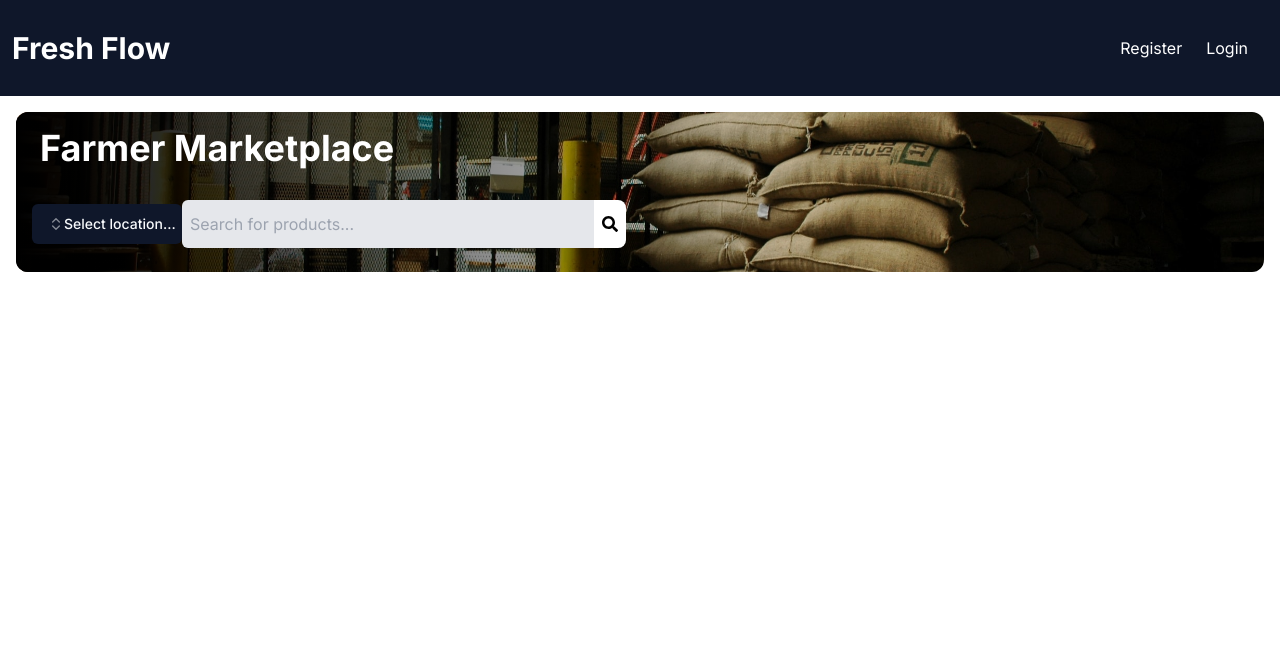
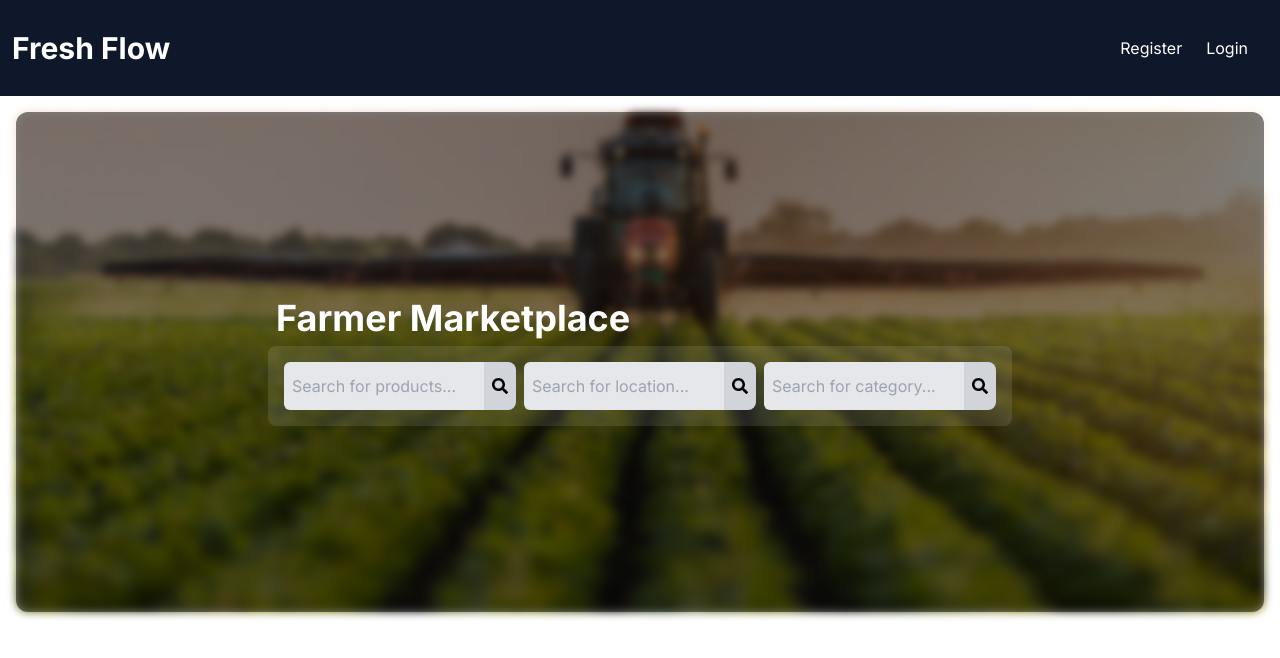
Before and after one commit to Freakyab/fresh-flow, a Next.js app in the folder client/: page /marketplace/farmer in a window 1280 px wide. Shown: the top 658 px of the page. Built offline with nearby package versions, Linux system fonts and the light colour scheme.

Commit message:
Fix formatting and update UI in Farmer Marketplace page

```diff
--- a/client/src/app/marketplace/farmer/page.tsx
+++ b/client/src/app/marketplace/farmer/page.tsx
@@ -6,7 +6,7 @@ import { cn } from "@/lib/utils";
 import { Button } from "@/components/ui/button";
 import { FaSearch } from "react-icons/fa";
 import { Check, ChevronsUpDown } from "lucide-react";
-import  Map  from "./../../../components/location" ;
+import Map from "./../../../components/location";
 
 import {
   Command,
@@ -62,78 +62,55 @@ const FarmerMarketplacePage = () => {
 
   // Update the location state when the user's location changes
 
-
   return (
     <div className="grid w-full h-full">
       <div className="grid p-4 relative">
         <Image
-          src="/appInfo2.jpg"
+          src="/appInfo3.jpg"
           alt="image"
-          width={600}
-          height={600}
-          className="col-span-2 row-start-1 col-start-1 w-full h-40 object-cover rounded-xl bg-opacity-115"
+          width={800}
+          height={800}
+          className="col-span-2 row-start-1  blur-sm row-span-4 col-start-1 w-full h-[500px] object-cover rounded-xl bg-opacity-115"
         />
 
         {/* Dark gradient overlay */}
 
-        <div className="grid h-full w-full bg-gradient-to-r from-black to-transparent rounded-xl row-start-1 col-start-1 row-span-2 gap-4 p-4 text-white relative">
+        <div className="flex justify-center items-center h-full w-full backdrop-brightness-50 rounded-xl row-start-1 col-start-1 col-span-2 row-span-4 gap-4 p-4 text-white relative">
+          <div className="gap-2 flex flex-col">
             <h1 className="text-4xl font-bold row-span-2 px-2">
               Farmer Marketplace
             </h1>
-          <span className="flex text-black items-center h-12 w-full">
-            <Popover open={open} onOpenChange={setOpen}>
-              <PopoverTrigger asChild>
-                <Button
-                  //   variant="outline"
-                  role="combobox"
-                  aria-expanded={open}
-                  className="w-[150px] justify-evenly">
-                  <ChevronsUpDown className="h-10 w-4 shrink-0 opacity-50" />
-                  {value
-                    ? frameworks.find((framework) => framework.value === value)
-                        ?.label
-                    : "Select location..."}
-                </Button>
-              </PopoverTrigger>
-              <PopoverContent className="">
-                <Command>
-                  <CommandInput placeholder="Search framework..." />
-                  <CommandEmpty>No framework found.</CommandEmpty>
-                  <CommandGroup>
-                    {frameworks.map((framework) => (
-                      <CommandItem
-                        key={framework.value}
-                        value={framework.value}
-                        onSelect={(currentValue) => {
-                          setValue(currentValue === value ? "" : currentValue);
-                          setOpen(false);
-                        }}>
-                        <Check
-                          className={cn(
-                            " w-4",
-                            value === framework.value
-                              ? "opacity-100"
-                              : "opacity-0"
-                          )}
-                        />
-                        {framework.label}
-                      </CommandItem>
-                    ))}
-                  </CommandGroup>
-                </Command>
-              </PopoverContent>
-            </Popover>
-
+            <span className="flex  bg-white bg-clip-padding backdrop-filter backdrop-blur-sm bg-opacity-10 rounded-lg  py-2 px-4 text-black items-center h-20 w-full gap-2">
+              <span className="flex">
                 <input
                   id="searchInput"
                   type="text"
                   placeholder="Search for products..."
-              className="px-2 bg-gray-200 h-full w-1/2 rounded-l-md outline-none"
+                  className="px-2 bg-gray-200 h-12 w-[200px] rounded-l-md outline-none"
                 />
-            <FaSearch className="text-black w-8 rounded-r-lg h-full p-2 bg-white" />
+                <FaSearch className="text-black w-8 rounded-r-lg h-12 p-2 bg-gray-300" />
               </span>
+              <span className="flex">
+                <input
+                  id="searchInput"
+                  type="text"
+                  placeholder="Search for location..."
+                  className="px-2 bg-gray-200 h-12 w-[200px] rounded-l-md outline-none"
+                />
+                <FaSearch className="text-black w-8 rounded-r-lg h-12 p-2 bg-gray-300" />
+              </span>
+              <span className="flex">
+                <input
+                  id="searchInput"
+                  type="text"
+                  placeholder="Search for category..."
+                  className="px-2 bg-gray-200 h-12 w-[200px] rounded-l-md outline-none"
+                />
+                <FaSearch className="text-black w-8 rounded-r-lg h-12 p-2 bg-gray-300" />
+              </span>
+            </span>
+          </div>
           {/* Additional UI elements can be added here */}
-
         </div>
       </div>
       {/* <Map location={location} /> */}
--- a/client/src/components/register.component.tsx
+++ b/client/src/components/register.component.tsx
@@ -13,7 +13,6 @@ const RegisterComponent = () => {
 
   const handleUserTypeChange = (e: ChangeEvent<HTMLInputElement>) => {
     const userType = e.target.value;
-    console.log(userType);
     setSelectedUserType(userType);
   };
 
```
Also changed, not shown: client/public/appInfo3.jpg (added). Lines whose indentation alone changed are shown as unchanged.
